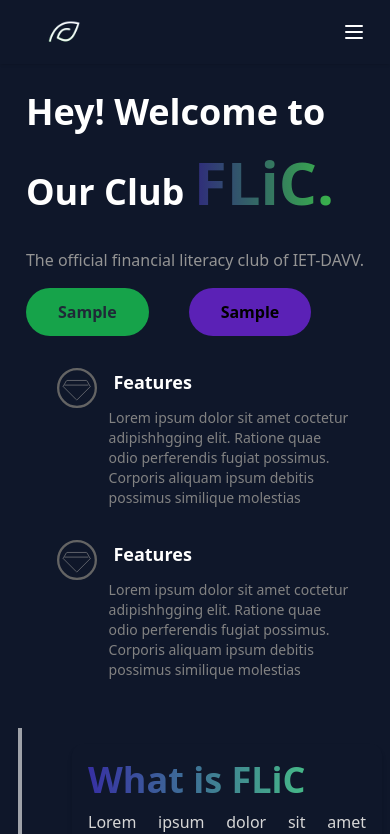
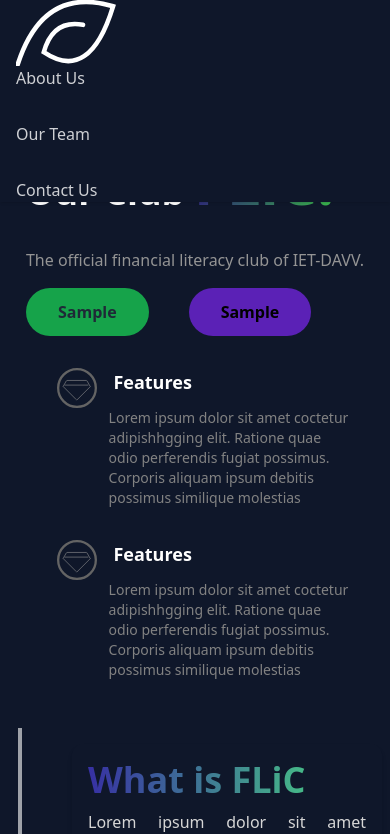
Before and after one commit to kanishk6103/Flic, a React (Create React App) app: page / in a window 390 px wide. Shown: the top 834 px of the page. Built offline with nearby package versions, Linux system fonts and the light colour scheme.

Commit message:
logo animation

```diff
--- a/src/components/Navbar.js
+++ b/src/components/Navbar.js
@@ -1,67 +1,34 @@
 /* eslint-disable no-script-url */
 /* eslint-disable jsx-a11y/anchor-is-valid */
-import React, { useState } from "react";
 import { motion } from "framer-motion";
 
 
 const Navbar = () => {
-  const [navbar, setNavbar] = useState(false);
 
   return (
     <nav className="w-full fixed bg-slate-900 shadow">
       <div className="justify-between px-4 mx-auto lg:max-w-7xl md:items-center md:flex md:px-8">
-        <div className="lg:border-r-2 lg:h-8 lg:border-white lg:w-24">
-          <motion.div initial={{opacity:0,x:-100}} animate={{opacity:1,x:0}} transition={{delay:0.5,duration:1,bounce:1}} className="flex ml-8 items-center  justify-between py-3 md:py-5 md:block">
-            <a href="/">
-              <img src="./logofliccolor.png" className="absolute mt-[-1rem] w-8 h-8" alt="" />
-              <div className="absolute mt-[-1rem] w-12 h-12 hover:invisible focus:invisible">
-              <img src="./logoflic.png" className=" w-8 h-8" alt="" />
-              </div>
-            </a>
-            <div className="md:hidden">
-              <button
-                className="p-2 text-white rounded-md outline-none focus:border-gray-400 focus:border"
-                onClick={() => setNavbar(!navbar)}
-              >
-                {navbar ? (
-                  <svg
-                    xmlns="http://www.w3.org/2000/svg"
-                    className="w-6 h-6"
-                    viewBox="0 0 20 20"
-                    fill="currentColor"
-                  >
-                    <path
-                      fillRule="evenodd"
-                      d="M4.293 4.293a1 1 0 011.414 0L10 8.586l4.293-4.293a1 1 0 111.414 1.414L11.414 10l4.293 4.293a1 1 0 01-1.414 1.414L10 11.414l-4.293 4.293a1 1 0 01-1.414-1.414L8.586 10 4.293 5.707a1 1 0 010-1.414z"
-                      clipRule="evenodd"
-                    />
-                  </svg>
-                ) : (
-                  <svg
-                    xmlns="http://www.w3.org/2000/svg"
-                    className="w-6 h-6"
-                    fill="none"
-                    viewBox="0 0 24 24"
-                    stroke="currentColor"
-                    strokeWidth={2}
-                  >
-                    <path
-                      strokeLinecap="round"
-                      strokeLinejoin="round"
-                      d="M4 6h16M4 12h16M4 18h16"
-                    />
-                  </svg>
-                )}
-              </button>
-            </div>
-          </motion.div>
-        </div>
+
+        {/* LOGO animation -> svg*/}
+        <svg id="svg" xmlns="http://www.w3.org/2000/svg" xmlnsXlink="http://www.w3.org/1999/xlink" viewBox="157.71 288.18 764.59 503.63" shapeRendering="geometricPrecision" textRendering="geometricPrecision">
+          <defs>
+            <linearGradient id="gradient" gradientUnits="userSpaceOnUse" fy="90%" gradientTransform="rotate(-11)">
+              <stop offset={0} style={{stopColor: '#2F2A7B'}} />
+              <stop offset={1} style={{stopColor: '#39B54A'}} />
+            </linearGradient>
+
+            <mask id="svg-mask" maskUnits="userSpaceOnUse" x={0} y={0} width={1080} height={1080}>
+              <path id="pathsvg" d="M169,786.34Q363.359996,175.978707,899.999998,336.45q-179.120002,587.259106-529.72,350.82q69.719998-251.25,299.72-209.26" fill="none" strokeWidth={35} strokeLinecap="round" strokeLinejoin="miter" />
+            </mask>
+          </defs>
+
+          <g mask="url(#svg-mask)">
+            <rect x={0} y={0} width={1080} height={1080} fill="white" />
+            <rect id="svg-gradient" x={0} y={0} width={1080} height={1080} fill="url(#gradient)" />
+          </g>
+        </svg>
+
         <div>
-          <div
-            className={`flex-1 justify-self-center pb-3 mt-8 md:block md:pb-0 md:mt-0 ${
-              navbar ? "block" : "hidden"
-            }`}
-          >
             <ul className="items-center justify-center space-y-8 md:mx-8 md:my-8 md:flex md:space-x-6 md:space-y-0">
               <motion.li initial={{opacity:0,x:-100}} animate={{opacity:1,x:0}} transition={{delay:0.8,duration:1,bounce:1}} className="text-white/80 hover:font-semibold hover:text-white">
                 <a href="#About">About Us</a>
@@ -74,7 +41,6 @@
               </motion.li>
             </ul>
           </div>
-        </div>
       </div>
     </nav>
   );
--- a/src/index.css
+++ b/src/index.css
@@ -23,3 +23,32 @@
   margin: 0;
   scroll-behavior: smooth;
 }
+
+
+/* logo animation css */
+#svg{
+  stroke: white !important;
+  width: 100px;
+  cursor: pointer;
+}
+#pathsvg {
+  stroke-dasharray: 2170;
+  stroke-dashoffset: 2170;
+  animation: dash 2.3s ease forwards;
+}
+@keyframes dash {
+  to {
+    stroke-dashoffset: 0;
+  }
+}
+#svg-gradient {
+  opacity: 0.0;
+  display: inline-block;
+  -webkit-transition: opacity .4s ease;
+  -moz-transition: opacity .4s ease;
+  -o-transition: opacity .4s ease;
+  transition: opacity .4s ease;
+}
+#svg-gradient:hover {
+opacity: 1.0;
+}
```
